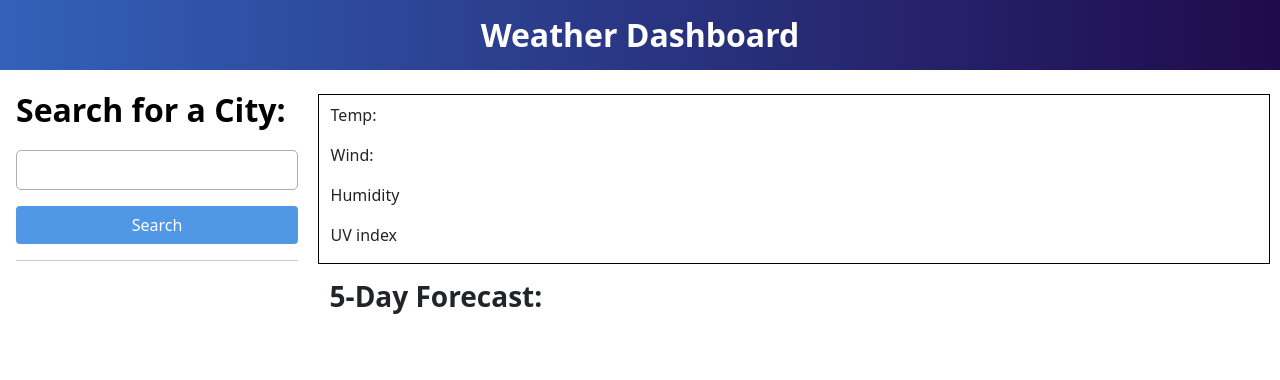
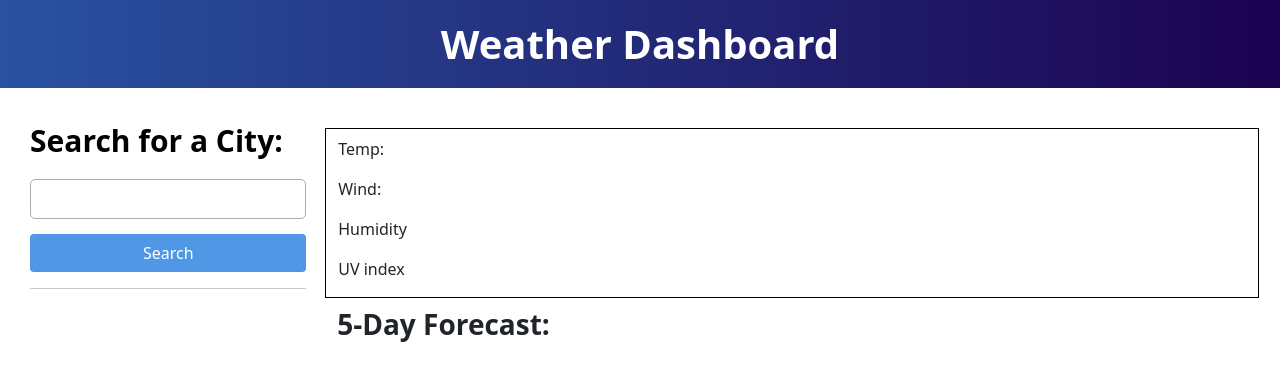
Before and after one commit to aileenbastos/WeatherDashboard_AB, a plain HTML site: page index.html in a window 1280 px wide. Drawn offline with nearby package versions, Linux system fonts and the light colour scheme.

Commit message:
functions and looks like mockup

```diff
--- a/assets/css/style.css
+++ b/assets/css/style.css
@@ -1,38 +1,38 @@
 * {
     box-sizing: border-box;
-    margin: 0%;
-    padding: 0%;
+    margin: 0px;
+    padding: 0px;
   }
   .body {
-    padding: 0;
-    margin: 0;
+    padding: 10px;
+    margin: 10px;
   }
-  /*Navigation Bar/Header*/
+  /*header*/
   .navGradient {
     background-image: linear-gradient(
       to right,
-      rgb(51, 97, 185),
-      rgb(32, 10, 76)
+      rgb(41, 82, 160),
+      rgb(28, 2, 80)
     );
   }
   h1 {
-    font-size: 2rem;
+    font-size: 40px;
     font-weight: bold;
     color: white;
     text-align: center;
-    padding: 1rem;
+    padding: 20px;
   }
-  /*my container*/
-  .myContainer {
-    margin: 1rem;
-    max-width: 98%;
+  /*main container*/
+  .mainContainer {
+    margin: 30px;
+    max-width: 96%;
   }
-  /* search div */
+  /* search by city */
   .searchCity {
     padding: 0;
   }
   input {
-    padding: 0.5rem;
+    padding: 2px;
   }
   .searchCityDiv input,
   .searchBtn {
@@ -40,19 +40,19 @@
   }
   .searchCityDiv label {
     color: black;
-    font-size: 2rem;
+    font-size: 30px;
     font-weight: bold;
   }
   .searchCityDiv input {
     border: 1px solid rgb(174, 174, 174);
-    height: 2.5rem;
+    height: 40px;
     border-radius: 5px;
     margin-top: 1rem;
   }
   .searchBtn {
     color: white;
     background-color: rgb(80, 152, 230);
-    margin-top: 1rem;
+    margin-top: 15px;
   }
   hr {
     width: 90%;
@@ -69,38 +69,38 @@
     margin-top: 1rem;
     text-align: center;
     margin-left: 0%;
-    padding: 0.5rem;
+    padding: 10px;
     border-radius: 5px;
     width: 100%;
   }
-  /* searched city list */
 
   /* current weather */
   .weatherInfo {
     padding-left: 0;
   }
   .currentWeather {
-    margin-top: 0.5rem;
+    margin-top: 10px;
     border: 1px solid black;
   }
-  /* Five Day forecast*/
+
+  /* 5-day forecast*/
   .dailyForecastDate {
     font-weight: bold;
   }
   .forecastDay {
-    background-color: rgb(142, 155, 168);
+    background-color: rgb(6, 29, 51);
     color: white;
-    margin-right: 1rem;
+    margin-right: 10px;
   }
   .forecastHeading {
     font-weight: bold;
-    margin: 1rem 0;
+    margin: 10px 0;
   }
 
   /*uv index*/
   .favorable,
   .severe {
-    padding: 0.25rem;
+    padding: 1px;
     border-radius: 5px;
     color: white;
   }
@@ -109,7 +109,7 @@
   }
   .moderate {
     background-color: yellow;
-    padding: 0.25rem;
+    padding: 1px;
     border-radius: 5px;
     color: black;
   }
--- a/index.html
+++ b/index.html
@@ -6,20 +6,20 @@
     <meta name="viewport" content="width=device-width, initial-scale=1.0">
     <link href="https://cdn.jsdelivr.net/npm/bootstrap@5.1.0/dist/css/bootstrap.min.css" rel="stylesheet" integrity="sha384-KyZXEAg3QhqLMpG8r+8fhAXLRk2vvoC2f3B09zVXn8CA5QIVfZOJ3BCsw2P0p/We" crossorigin="anonymous">
     <link rel="stylesheet" href="./assets/css/style.css">
-    <title>Weather App</title>
+    <title>Weather Dashboard</title>
 </head>
 <body>
     <header>
-        <!--Header/navBar-->
+        <!--header-->
         <nav class="navGradient">
             <h1>Weather Dashboard</h1>
         </nav>
     </header>
-    <!--Container for main-->
-    <main class=" container container-fluid myContainer">
+    <!--main container-->
+    <main class=" container container-fluid mainContainer">
         <div class="row">
             <div class="col-lg-3 searchCity">
-                <!--searchCityDiv start-->
+                <!--search by city-->
                 <div class="searchCityDiv">
                     <label for="searchCity">Search for a City:</label>
                     <input type="text" name="searchCity" id="searchCity">
@@ -27,17 +27,14 @@
                     <button class="btn searchBtn" type="submit">Search</button>
                 </div>
                 <hr>
-                <!--searchCityDiv end ^^-->
-                <!--searchED Cities Div start-->
+                <!--searched cities-->
                     <div class="searchedCities">
                         <ul class="searchedCitiesList">
                         </ul>
                     </div>
-                <!--searchED Cities Div end ^^-->
             </div>
-            <!--Weather info-->
+            <!--current weather-->
             <div class="weatherInfo col-lg-9 ">
-                <!--current weather-->
                 <div class="row currentWeather">
                     <h2 class="cityNameDate"></h2>
                     <p class="temp">Temp:</p>
@@ -45,7 +42,7 @@
                     <p class="humidity">Humidity</p>
                     <p class="uvIndex">UV index</p>
                 </div>
-                <!--5 day forecast-->
+                <!--5-day forecast-->
                 <div class="row forecast">
                     <h3 class="forecastHeading">5-Day Forecast:</h3>
                 </div>
```
Also changed, not shown: assets/js/script.js (+13 -36 lines).
